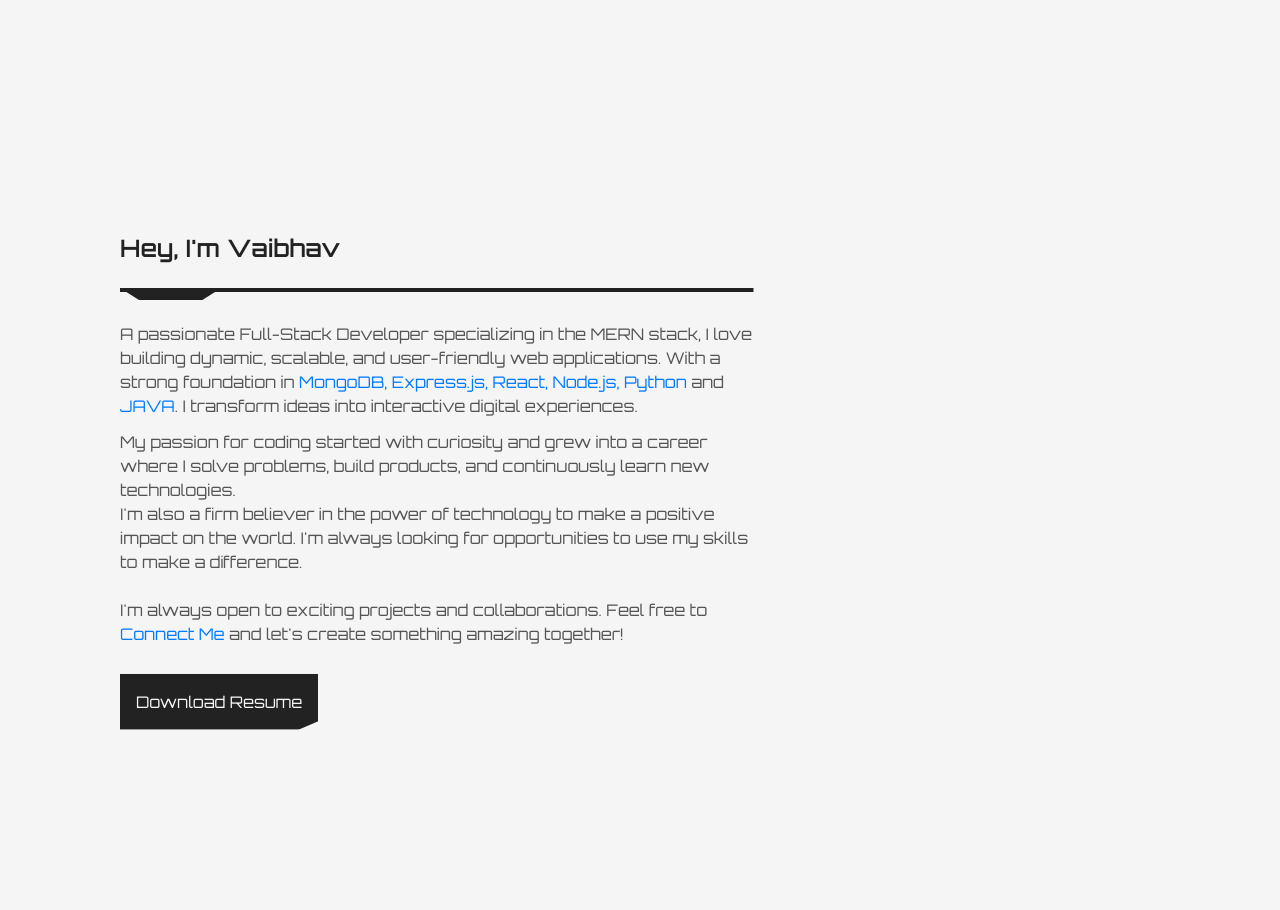
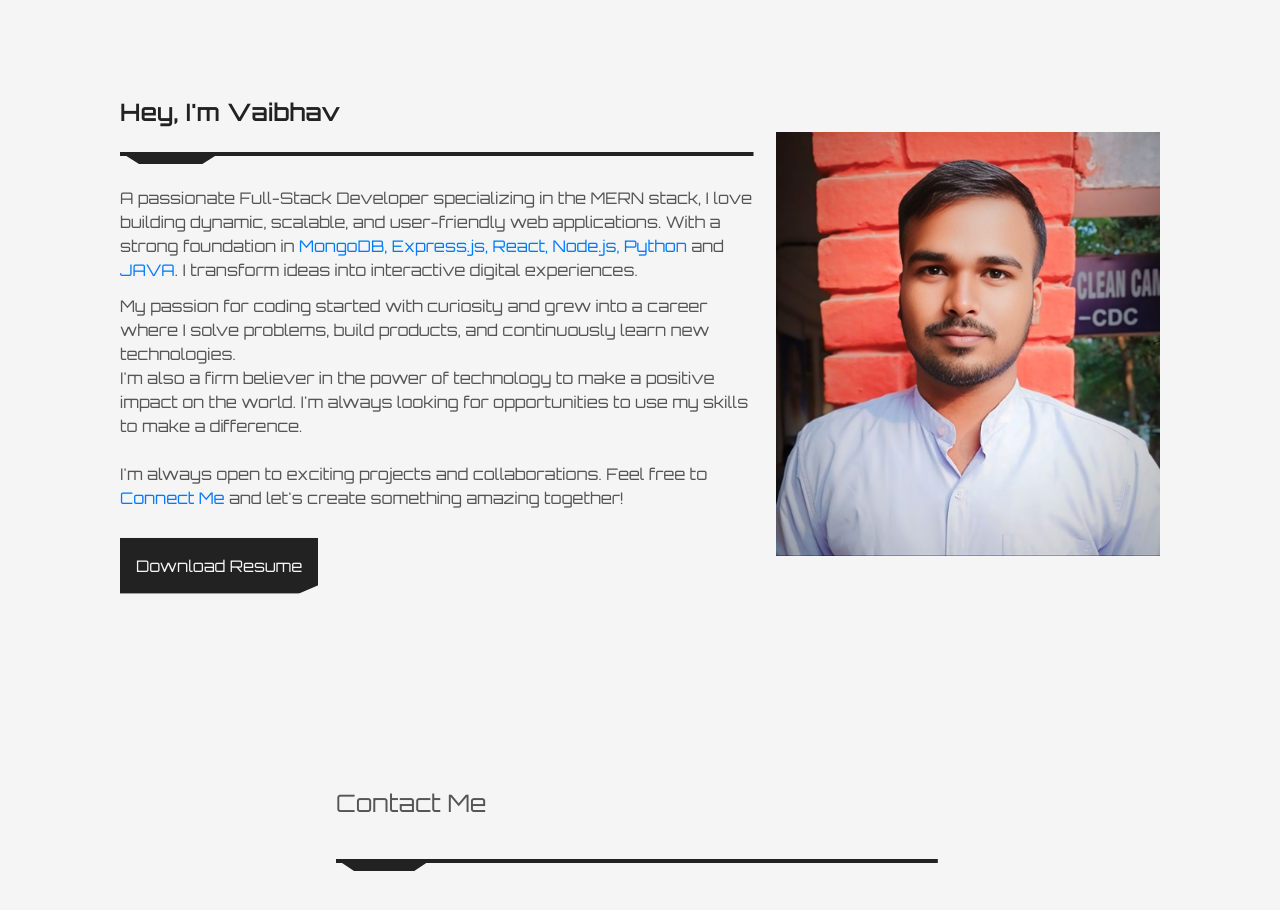
Before and after one commit to vaibhavgupta4444/Portfolio, a React (Vite) app: page / in a window 1280 px wide. Shown: the part 2320-3230 px from the top of the page. Built offline with nearby package versions, Linux system fonts and the light colour scheme.

Commit message:
update profile image

```diff
--- a/src/assets/assets.js
+++ b/src/assets/assets.js
@@ -1,9 +1,11 @@
 import sun_light from './sun_light.png'
 import send from './send.png'
 import resume from './resume.pdf'
+import profileImage from './image.jpg'
 
 export const assets={
     sun_light,
     send,
     resume,
+    profileImage
 }
--- a/src/pages/About.jsx
+++ b/src/pages/About.jsx
@@ -4,7 +4,7 @@ import HeaderLine from '../components/HeaderLine'
 
 const About = ({mode}) => {
   return (
-    <div className='h-[100vh] flex flex-col md:flex-row gap-4 items-center justify-center md:p-0 p-4' id='about'>
+    <div className='flex flex-col md:flex-row gap-4 items-center justify-center md:p-0 p-4' id='about'>
       <div className='md:w-1/2 w-full'>
         <p className={`text-xl md:text-2xl py-4 font-semibold ${mode==='theme-light'?'text-[#222]':'text-[#E0E0E0]'}`}>Hey, I'm Vaibhav</p>
         <HeaderLine/>
@@ -22,8 +22,8 @@ const About = ({mode}) => {
           <a href={assets.resume} download={assets.resume}><motion.button whileTap={{ scale: 0.95 }} className={`mt-4 btn-contact text-[#F5F5F5] ${mode==='theme-light'?'bg-[#222222]':'bg-[#FF007A]'} p-4`}>Download Resume</motion.button></a>
         </motion.div>
       </div>
-      <div className='w-[30vw]'>
-        {/* <img src={assets.me} alt="" /> */}
+      <div className='md:w-[30vw] w-full'>
+        <img src={assets.profileImage} alt="My Profile Image" loading='lazy' />
       </div>
     </div>
   )
```
Also changed, not shown: src/assets/image.jpg (added).
